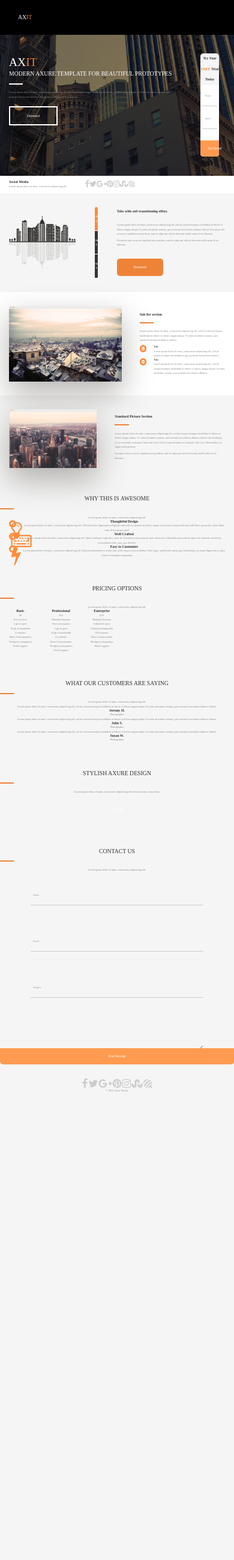
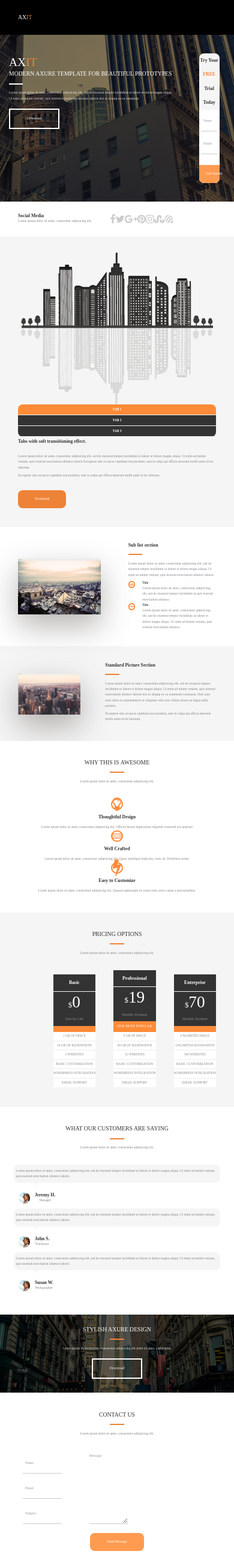
Before and after one commit to GolievaTatyana/axit, a PHP site: page / in a window 390 px wide. Shown: the whole page at 60% size. Run offline with PHP 8.4, Linux system fonts and the light colour scheme; some web fonts are replaced.

Commit message:
add styles

```diff
--- a/html/css/style.css
+++ b/html/css/style.css
@@ -50,6 +50,10 @@ a:hover, a:focus {
   font-family: "OpenSans-Bold";
   src: url(fonts/Open_Sans/OpenSans-Bold.ttf);
 }
+@font-face {
+  font-family: "OpenSans-Italic";
+  src: url(fonts/Open_Sans/OpenSans-Italic.ttf);
+}
 
 html, body {
 	width: 100vw;
@@ -57,7 +61,7 @@ html, body {
   overflow-x: hidden;
 	background: #f5f5f5;
 	font-family: "OpenSans-Regular";
-	font-size: 1.1vw;
+	font-size: 1.2vw;
 	color: #86878b;
   line-height: 1.7;
 }
@@ -89,7 +93,7 @@ h3 {
 	font-weight: bold;
 }
 section {
-	padding: 6vw 0;
+	padding: 7vw 0;
 	position: relative;
 }
 .flex-parent {
@@ -109,11 +113,27 @@ section {
 .padd {
  padding: 0 2vw;
 }
+.round {
+	border: 2px solid #ff8b38;
+	border-radius: 50%;
+}
 .line {
 	width: 6vw;
 	height: 2px;
 	background: #ee8337;
 	margin: 2.5vw 0;
+}
+#about .line,
+#pricing .line,
+#reviews .line,
+#free .line,
+#contact .line {
+	margin: 0 auto;
+	margin-top: 2.5vw;
+	margin-bottom: 2.5vw;
+}
+.caption {
+	margin-bottom: 6vw;
 }
 .download {
 	font-family: "OpenSans-Bold";
@@ -126,7 +146,7 @@ section {
 }
 .orange {
 	background: #ee8337;
-	border-radius: 5px;
+	border-radius: 8px;
 }
 
 .main-nav {
@@ -164,7 +184,11 @@ section {
 .banner h2 {
 	color: #fff;
 }
-.banner .download {
+.slogan p {
+	color: rgba(255, 255, 255, 0.8);
+}
+.banner .download,
+#free .download {
 	border: 2px solid #fff;
 }
 .banner .line {
@@ -173,7 +197,7 @@ section {
 .form-content {
 	width: 60%;
 	background: #f5f5f5;
-	border-radius: 5px;
+	border-radius: 8px;
 	position: relative;
 }
 .form-content h3 {
@@ -185,7 +209,7 @@ section {
 }
 .form-content form {
 	background: #fff;
-	border-radius: 0 0 5px 5px;
+	border-radius: 0 0 8px 8px;
 }
 .form-group {
 	margin-bottom: 0;
@@ -198,7 +222,7 @@ section {
   display: block;
   width: 80%;
 	margin: 0 auto;
-  padding: 1vw;
+  padding: 1.5vw 1vw;
   font-size: 1.1vw;
 	background-color: transparent;
 	border: none;
@@ -207,12 +231,18 @@ section {
   box-shadow: none;
 	border-bottom: 1px solid #ccc;
 }
+.form-control:focus {
+  border-color: #ff9b51;
+  outline: 0;
+  -webkit-box-shadow: none;
+  box-shadow: none;
+}
 .btn-default {
   color: #fff;
 	font-family: "OpenSans-SemiBold";
   background-color: #ff9b51;
   border: none;
-  border-radius: 0 0 5px 5px;
+  border-radius: 0 0 8px 8px;
   width: 100%;
   line-height: 3;
 	font-size: 1.3vw;
@@ -257,7 +287,7 @@ section {
 	padding: 0;
 }
 #features article {
-	padding: 6vw 0;
+	padding: 7vw 0;
 }
 #features article:nth-child(2n) {
 	background-color: #fff;
@@ -272,7 +302,7 @@ section {
 	height: 100%;
 	width: 70%;
 	text-align: center;
-	border-radius: 5px;
+	border-radius: 8px;
 	overflow: hidden;
 	display: -webkit-flex;
 	display: -ms-flex;
@@ -315,12 +345,10 @@ section {
 .arrows li {
 	overflow: hidden;
 }
-.round {
+#features .round {
 	width: 3vw;
 	height: 3vw;
 	margin: 0.3vw 3vw 0 0;
-	border: 3px solid #ff8b38;
-	border-radius: 50%;
 	float: left;
 	background: no-repeat center;
 	background-size: 60%;
@@ -329,3 +357,233 @@ section {
 	float: right;
 	width: calc(100% - 6vw);
 }
+#about {
+	background: #fff;
+}
+#about .round {
+	width: 5vw;
+	height: 5vw;
+	margin: 0 auto;
+	margin-bottom: 2vw;
+	display: -webkit-flex;
+	display: -ms-flex;
+	display: flex;
+	-ms-align-items: center;
+	align-items: center;
+	justify-content: center;
+}
+#about h3 {
+	margin-bottom: 2vw;
+}
+#pricing .content {
+	justify-content: flex-end;
+}
+.options {
+	display: -webkit-flex;
+	display: -ms-flex;
+	display: flex;-webkit-flex-direction: column;
+	-ms-flex-direction: column;
+	flex-direction: column;
+	justify-content: flex-end;
+}
+.options .header,
+.options .main {
+	background: #333;
+	color: #fff;
+}
+.options .header {
+	margin-bottom: 1px;
+}
+.options .header h3 {
+	color: #fff;
+	line-height: 3.5;
+}
+.main p:last-child {
+	color: #737373;
+}
+.options .footer {
+	background: #ff8b38;
+	min-height: 10px;
+}
+.options .footer p {
+	line-height: 3;
+	font-size: 1.2vw;
+	color: #fff;
+	font-family: "OpenSans-SemiBold";
+	text-transform: uppercase;
+}
+.options .main p:last-child {
+	font-family: "OpenSans-Italic";
+	line-height: 4;
+	font-weight: bold;
+}
+.options .main p:first-child {
+	font-size: 7vw;
+	font-family: "Raleway-ExtraBold";
+	line-height: 1.3;
+}
+.options .main p:first-child span {
+	font-size: 3.3vw;
+}
+.options .description {
+	background: #fff;
+}
+.options .description li {
+	border-bottom: 2px solid #f5f5f5;
+	text-transform: uppercase;
+	line-height: 2.5;
+}
+#reviews {
+	background: #fff;
+}
+.photo-round {
+	width: 5vw;
+	height: 5vw;
+	background: no-repeat center;
+	background-size: cover;
+	margin: 2vw;
+}
+#reviews .description {
+	justify-content: flex-start;
+	align-items: center;
+	margin-top: 2vw;
+}
+.saying {
+	background: #f5f5f5;
+	border-radius: 8px;
+	padding: 1.5vw 1vw;
+	text-align: left;
+	position: relative;
+	font-family: "OpenSans-Italic";
+}
+.saying::after {
+	content: "";
+  position: absolute;
+  bottom: -1.5vw;
+  left: 10%;
+  width: 0;
+  height: 0;
+  border-left: 1vw solid transparent;
+  border-right: 1vw solid transparent;
+  border-top: 2vw solid #f5f5f5;
+}
+#free {
+	background: url(../img/fool-design.png) no-repeat center;
+	background-size: cover;
+	padding: 5vw 0;
+}
+#free .caption {
+  margin-bottom: 0;
+}
+#free h2 {
+	color: #fff;
+}
+#free p {
+  font-family: "Raleway-Regular";
+  color: rgba(255, 255, 255, 0.8);
+}
+#contact {
+	background: #fff;
+}
+#contact .form-group {
+	padding: 5% 0;
+}
+#contact .btn-default {
+	position: relative;
+  width: auto;
+  border-radius: 8px;
+  line-height: 1.7;
+  padding: 10px 28px;
+}
+.area {
+	display: -webkit-flex;
+	display: -ms-flex;
+	display: flex;
+	-webkit-flex-direction: column;
+	-ms-flex-direction: column;
+	flex-direction: column;
+	justify-content: flex-end;;
+}
+#contact .area .form-group {
+	padding: 5% 0;
+	height: 100%;
+}
+#contact textarea {
+	height: 100%;
+	padding: 0;
+}
+.submit {
+	margin-top: 3vw;
+}
+#footer {
+	background: #000;
+	padding: 20px 0;
+}
+#footer p {
+	color: rgba(255, 255, 255, 0.502);
+	font-size: 1vw;
+	margin-top: 20px;
+}
+
+
+@media screen and (max-width: 1440px) {
+}
+@media screen and (max-width: 1024px) {
+	html, body {
+    font-size: 1.4vw;
+	}
+	h3 {
+    font-size: 2vw;
+	}
+	.navbar-nav a {
+    font-size: 1.5vw;
+	}
+	.form-content {
+		width: 65%;
+	}
+	.form-control {
+    font-size: 1.5vw;
+	}
+	.download,
+	.btn-default {
+    font-size: 1.5vw;
+	}
+	.tabs {
+    width: 90%;
+	}
+	.main-img {
+    max-width: 90%;
+	}
+	.options .footer p {
+		font-size: 1.5vw;
+	}
+}
+@media screen and (max-width: 768px) {
+	#about,
+	#pricing, #reviews,
+	#contact {
+    padding: 8vw 15px;
+	}
+	#brand-bar {
+		padding: 20px 15px;
+	}
+	#features article {
+    padding: 7vw 15px;
+	}
+	.feature1 .flex-parent {
+		display: block;
+	}
+	.tabs {
+    width: 100%;
+	}
+	.tab {
+		float: left;
+	}
+}
+@media screen and (max-width: 767px) {
+}
+@media screen and (max-width: 767px)
+and (min-width: 426px) {
+}
+@media screen and (max-width: 425px) {
+}
--- a/html/index.html
+++ b/html/index.html
@@ -7,6 +7,7 @@
   <link rel="stylesheet" href="css/bootstrap.min.css">
   <link rel="stylesheet" href="css/style.css">
   <link rel="stylesheet" href="font-awesome/css/font-awesome.min.css">
+  <link rel="shortcut icon" href="axit.ico" type="image/x-icon">
   <title>axit</title>
 </head>
 <body>
@@ -42,7 +43,7 @@
     <div class="banner">
       <div class="container-fluid">
         <div class="row">
-          <div class="col-sm-12 col-md-11 col-md-offset-1">
+          <div class="col-sm-11 col-sm-offset-1">
             <div class="row flex-parent">
               <div class="col-sm-12 col-md-6 slogan">
                 <h1>ax<span>it</span></h1>
@@ -202,26 +203,26 @@
             <p>Lorem ipsum dolor sit amet, consectetur adipisicing elit.</p>
           </div>
           <div class="row content">
-            <div class="col-sm-12 col-md-4 text-center">
+            <div class="col-sm-6 col-sm-offset-3 col-md-4 text-center">
               <div class="round">
-                <img src="img/design.png" alt="design">
+                <img src="img/design.png" alt="design" class="img-responsive">
               </div>
               <h3>Thoughtful Design</h3>
-              <p>Lorem ipsum dolor sit amet, consectetur adipisicing elit. Officiis beatae dignissimos eligendi commodi eos quaerat ab dolore itaque consectetur suscipit dolorum odit libero ipsum hic soluta illum nam, doloremque amet!</p>
+              <p>Lorem ipsum dolor sit amet, consectetur adipisicing elit. Officiis beatae dignissimos eligendi commodi eos quaerat!</p>
             </div>
-            <div class="col-sm-12 col-md-4 text-center">
+            <div class="col-sm-6 col-sm-offset-3 col-md-4 text-center">
               <div class="round">
-                <img src="img/crafted.png" alt="crafted">
+                <img src="img/crafted.png" alt="crafted" class="img-responsive">
               </div>
               <h3>Well Crafted</h3>
-              <p>Lorem ipsum dolor sit amet, consectetur adipisicing elit. Quasi similique explicabo, iusto ab. Doloribus rerum quaerat quos obcaecati et blanditiis praesentium atque iste dolorum, molestias accusantium vitae, ipsa, quo deleniti.</p>
+              <p>Lorem ipsum dolor sit amet, consectetur adipisicing elit. Quasi similique explicabo, iusto ab. Doloribus rerum.</p>
             </div>
-            <div class="col-sm-12 col-md-4 text-center">
+            <div class="col-sm-6 col-sm-offset-3 col-md-4 text-center">
               <div class="round">
-                <img src="img/customise.png" alt="customise">
+                <img src="img/customise.png" alt="customise" class="img-responsive">
               </div>
               <h3>Easy to Customize</h3>
-              <p>Lorem ipsum dolor sit amet, consectetur adipisicing elit. Quaerat quibusdam ex totam eum, porro saepe a necessitatibus. Nisi sequi, repellendus ipsum quis laudantium, est atque dignissimos culpa officia recusandae assumenda.</p>
+              <p>Lorem ipsum dolor sit amet, consectetur adipisicing elit. Quaerat quibusdam ex totam eum, porro saepe a necessitatibus.</p>
             </div>
           </div>
         </div>
@@ -264,7 +265,7 @@
                 <p><span>$</span>19</p>
                 <p>Monthly Payment</p>
               </div>
-              <div class="footer">Our most popular</div>
+              <div class="footer"><p>Our most popular</p></div>
               <ul class="description">
                 <li>5 gb of space</li>
                 <li>50 gb of bandwidth</li>
@@ -307,34 +308,40 @@
             <p>Lorem ipsum dolor sit amet, consectetur adipisicing elit.</p>
           </div>
           <div class="row content">
-            <div class="col-sm-12 col-md-4 text-center padd">
+            <div class="col-sm-6 col-sm-offset-3  col-md-4 text-center padd">
               <div class="saying">
                 Lorem ipsum dolor sit amet, consectetur adipisicing elit, sed do eiusmod tempor incididunt ut labore et dolore magna aliqua. Ut enim ad minim veniam, quis nostrud exercitation ullamco laboris.
               </div>
-              <div class="photo-round"></div>
+              <div class="flex-parent description">
+                <div class="photo-round" style="background-image: url(img/jeremy.png)"></div>
                 <div class="photo-desc">
                   <h3>Jeremy H.</h3>
-                <p>Photographer</p>
+                  <p>Manager</p>
                 </div>
               </div>
-            <div class="col-sm-12 col-md-4 text-center padd">
+            </div>
+            <div class="col-sm-6 col-sm-offset-3  col-md-4 text-center padd">
               <div class="saying">
                 Lorem ipsum dolor sit amet, consectetur adipisicing elit, sed do eiusmod tempor incididunt ut labore et dolore magna aliqua. Ut enim ad minim veniam, quis nostrud exercitation ullamco laboris.
               </div>
-              <div class="photo-round"></div>
+              <div class="flex-parent description">
+                <div class="photo-round" style="background-image: url(img/jeremy.png)"></div>
                 <div class="photo-desc">
                   <h3>John S.</h3>
-                <p>Photographer</p>
+                  <p>Freelanser</p>
                 </div>
               </div>
-            <div class="col-sm-12 col-md-4 text-center padd">
+            </div>
+            <div class="col-sm-6 col-sm-offset-3  col-md-4 text-center padd">
               <div class="saying">
                 Lorem ipsum dolor sit amet, consectetur adipisicing elit, sed do eiusmod tempor incididunt ut labore et dolore magna aliqua. Ut enim ad minim veniam, quis nostrud exercitation ullamco laboris.
               </div>
-              <div class="photo-round"></div>
+              <div class="flex-parent description">
+                <div class="photo-round" style="background-image: url(img/jeremy.png)"></div>
                 <div class="photo-desc">
                   <h3>Susan W.</h3>
                   <p>Photographer</p>
+                </div>
               </div>
             </div>
           </div>
@@ -361,7 +368,7 @@
             <div class="line"></div>
             <p>Lorem ipsum dolor sit amet, consectetur adipisicing elit.</p>
           </div>
-          <div class="row">
+          <div class="row flex-parent">
             <div class="col-sm-12 col-md-6">
               <form role="form">
                 <div class="form-group">
@@ -375,13 +382,13 @@
                 </div>
               </form>
             </div>
-            <div class="col-sm-12 col-md-6">
+            <div class="col-sm-12 col-md-6 area">
               <div class="form-group">
-                <textarea class="form-control" rows="6"></textarea>
+                <textarea class="form-control" placeholder="Message"></textarea>
               </div>
             </div>
           </div>
-          <div class="row">
+          <div class="row submit">
             <button type="submit" class="btn btn-default center-block">Send Message</button>
           </div>
         </div>
@@ -391,15 +398,15 @@
   <footer id="footer">
     <div class="container-fluid">
       <div class="row text-center">
-        <div class="col-sm-12 col-md-10 col-md-offset-1">
-          <div class="row center-block">
-            <i class="fa fa-facebook fa-4x" aria-hidden="true"></i>
-            <i class="fa fa-twitter fa-4x" aria-hidden="true"></i>
-            <i class="fa fa-google-plus fa-4x" aria-hidden="true"></i>
-            <i class="fa fa-pinterest fa-4x" aria-hidden="true"></i>
-            <i class="fa fa-instagram fa-4x" aria-hidden="true"></i>
-            <i class="fa fa-stumbleupon fa-4x" aria-hidden="true"></i>
-            <i class="fa fa-forumbee fa-4x" aria-hidden="true"></i>
+        <div class="col-sm-6 col-sm-offset-3 col-md-4 col-md-offset-4">
+          <div class="row center-block fa-bar">
+            <i class="fa fa-facebook fa-2x" aria-hidden="true"></i>
+            <i class="fa fa-twitter fa-2x" aria-hidden="true"></i>
+            <i class="fa fa-google-plus fa-2x" aria-hidden="true"></i>
+            <i class="fa fa-pinterest fa-2x" aria-hidden="true"></i>
+            <i class="fa fa-instagram fa-2x" aria-hidden="true"></i>
+            <i class="fa fa-stumbleupon fa-2x" aria-hidden="true"></i>
+            <i class="fa fa-forumbee fa-2x" aria-hidden="true"></i>
           </div>
           <div class="row text-center">
             <p>&copy; 2015 Axure Theme</p>
```
Also changed, not shown: html/axit.ico (added), html/img/axit.png (added). Lines whose indentation alone changed are shown as unchanged.
